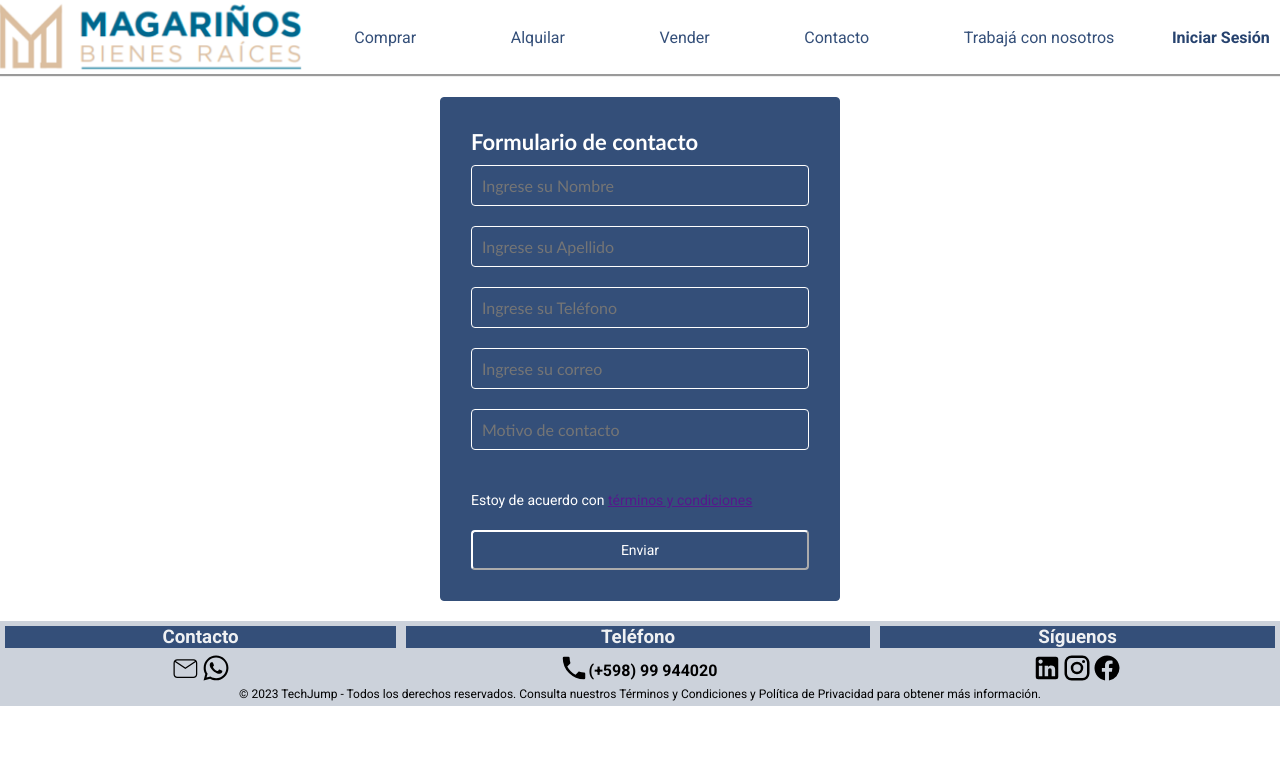
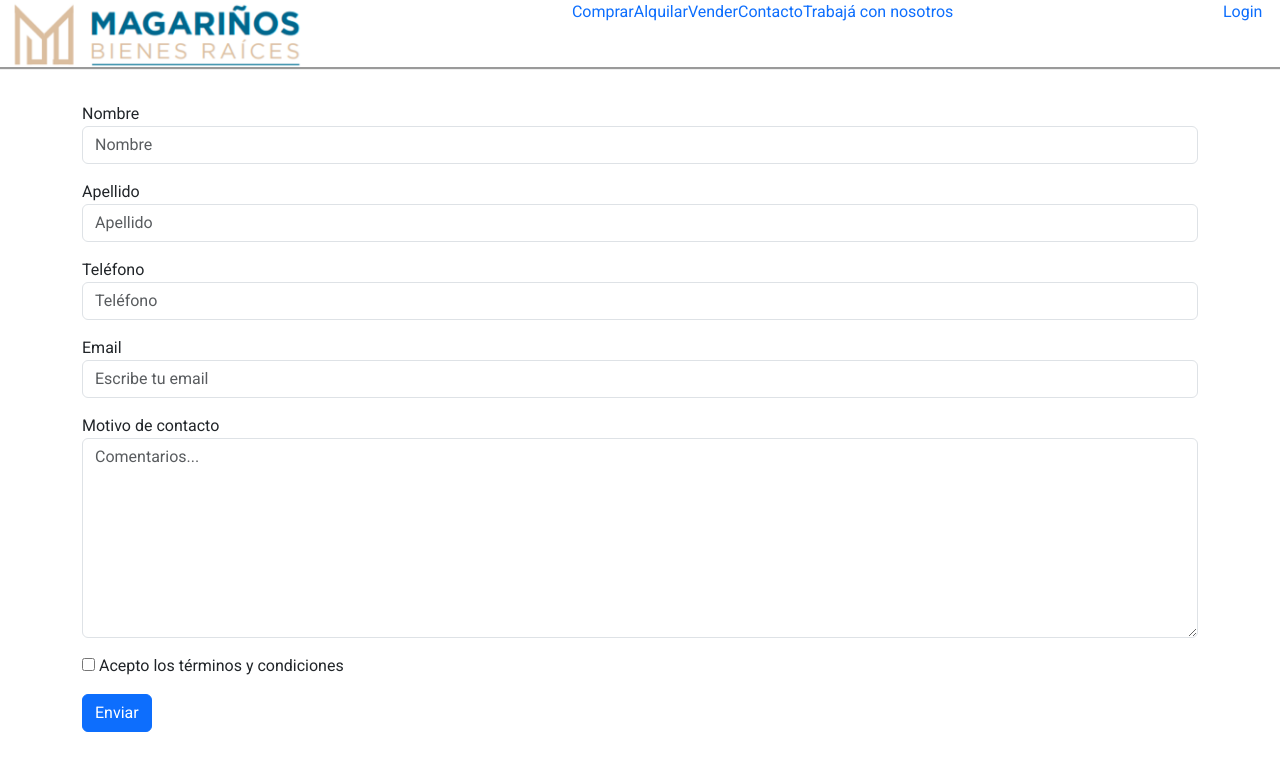
Before and after one commit to inicop/Comision-39385-Magarinos, a plain HTML site: page pages/contacto.html in a window 1280 px wide. Drawn offline with nearby package versions, Linux system fonts and the light colour scheme.

Commit message:
Bootstrap Contacto

```diff
--- a/css/style.css
+++ b/css/style.css
@@ -50,7 +50,8 @@
 
 .navbar li a {
     text-decoration: none;
-    color: #344f79
+    color: #344f79;
+    align-items: center;
 }
 
 
@@ -357,7 +358,7 @@ main div h2 {
 }
 
 /* Comienza HTML Contacto con nosotros =======================================================================*/
-.formContacto {
+/* .formContacto {
     width: 400px;
     padding: 30px;
     border: #344f79 solid 1px;
@@ -428,7 +429,7 @@ main div h2 {
 
 .botonContactar:hover {
     background-color: #6b778a;
-}
+} */
 
 main {
     align-items: center;
@@ -615,7 +616,14 @@ main {
     font-size: auto;
 }
 
+ul{
+    list-style: none;
+}
 
+a{
+    text-decoration: none;
+    color: dark;
+}
 
 /* ==============================================MEDIA QUERY=========================================== */
 
@@ -635,9 +643,6 @@ main {
         width: 200px;
     }
 
-    .inicio li a {
-        font-size: 12px;
-    }
 
     .inicio {
         display: none;
@@ -684,8 +689,7 @@ main {
     }
 
     .navbar li {
-        font-size: 12px;
-        margin: 5px;
+        font-size: 12;
     }
 
     .inicio {
@@ -767,7 +771,6 @@ main {
         border-radius: 5px;
         padding: 2px 2px;
 
-
     }
 
 
--- a/pages/contacto.html
+++ b/pages/contacto.html
@@ -5,13 +5,13 @@
     <meta charset="UTF-8">
     <meta http-equiv="X-UA-Compatible" content="IE=edge">
     <meta name="viewport" content="width=device-width, initial-scale=1.0">
-    <title>Contacto</title>
+    <title>Document</title>
+    <link href="https://cdn.jsdelivr.net/npm/bootstrap@5.3.0-alpha3/dist/css/bootstrap.min.css" rel="stylesheet"
+        integrity="sha384-KK94CHFLLe+nY2dmCWGMq91rCGa5gtU4mk92HdvYe+M/SXH301p5ILy+dN9+nJOZ" crossorigin="anonymous">
     <link rel="stylesheet" href="../css/style.css">
-    <link rel="shortcut icon" href="../asset/icons/icono.png" type="image/x-icon">
 </head>
 
-<body>
-    <header class="header">
+<!-- <header class="header">
     <div>
         <a class="enlace" href="../index.html">
             <img src="../asset/img/LOGO.png" alt="Logo Web">
@@ -31,71 +31,93 @@
             <li><a href="../pages/tabajaConNosotros.html">Iniciar Sesión</a></li>
         </ul>
     </div>
-    </header>
-    <main>
-        <section class="formContacto">
-            <h3>Formulario de contacto</h3>
-            <input class="campos" type="text" name="nombres" id="nombres" placeholder="Ingrese su Nombre">
-            <input class="campos" type="text" name="apellidos" id="apellidos" placeholder="Ingrese su Apellido">
-            <input class="campos" type="text" name="telefono" id="telefono" placeholder="Ingrese su Teléfono">
-            <input class="campos" type="email" name="correo" id="correo" placeholder="Ingrese su correo">
-            <input class="campos" type="text" name="motivo" id="motivo" placeholder="Motivo de contacto">
-            <p> Estoy de acuerdo con <a href=""> términos y condiciones</p>
-            <a href="../index.html"><input class="boton" type="submit" Value="Enviar"></a>
-        </section>
-    </main>
-    <footer class="footer">
-        <div>
-            <h3>Contacto</h3>
-            <ul class="contacto">
-                <li>
-                    <a href="https://www.gmail.com/" target="_blank">
-                        <img src="../asset/icons/email.svg" alt="Email">
+</header> -->
+
+<body>
+    <header class="container-fluid text-center">
+        <div class="row text-center">
+            <div class="col-3">
+                <a class="enlaceContactos" href="../index.html">
+                    <img src="../asset/img/LOGO.png" class="img-fluid" alt="Logo Web">
                 </a>
-                </li>
-                <li>
-                    <a href="https://wa.me/59899944020/?text=Escribinos%20tu%20consulta." target="_blank">
-                        <img src="../asset/icons/whatsapp.svg" alt="whatsapp">
-                    </a>
-                </li>
+            </div>
+            <nav class="col-8">
+                <ul class="d-flex justify-content-center">
+                    <li><a href="../pages/comprar.html">Comprar</a></li>
+                    <li><a href="../pages/alquilar.html">Alquilar</a></li>
+                    <li><a href="../pages/vender.html">Vender</a></li>
+                    <li><a href="../pages/contacto.html">Contacto</a></li>
+                    <li><a href="../pages/tabajaConNosotros.html">Trabajá con nosotros</a></li>
+                </ul>
+            </nav>
+            <div class=" col-1 d-flex justify-content-center">
+                <ul class="inicioContacto">
+                    <li><a href="../pages/tabajaConNosotros.html">Login</a></li>
                 </ul>
             </div>
-        <div>
-            <h3>Teléfono </h3>
-            <ul class="phone">
-                <li>
-                    <img src="../asset/icons/phone.svg" alt="Phone">
-                </li>
-                <li>
-                    <strong>(+598) 99 944020</strong>
-                </li>
-            </ul>
         </div>
-        <div>
-            <h3>Síguenos</h3>
-            <ul class="seguinos">
-                <li>
-                    <a href="https://www.linkedin.com/" target="_blank">
-                        <img src="../asset/icons/linkedin.svg" alt="Lnkedin">
-                    </a>
-                </li>
-                <li>
-                    <a href="https://www.instagram.com/" target="_blank">
-                        <img src="../asset/icons/instagram.svg" alt="Instagram">
-                    </a>
-                </li>
-                <li>
-                    <a href="https://www.facebook.com/" target="_blank">
-                        <img src="../asset/icons/facebook.svg" alt="Facebook">
-                    </a>
-                </li>
-            </ul>
+    </header>
+
+    <main>
+        <div class="container">
+
+            <form class="row g-3 mt-3">
+
+                <div class="col-12">
+                    <label for="nombreInput" class="form-lable">Nombre</label>
+                    <input type="text" class="form-control" id="nombreInput" placeholder="Nombre">
                 </div>
-        <div class="derechos">
-            <h2>© 2023 TechJump - Todos los derechos reservados. Consulta nuestros Términos y Condiciones y
-                Política de Privacidad para obtener más información.</h2>
+
+                <div class="col-12">
+                    <label for="apellidoInput" class="form-lable">Apellido</label>
+                    <input type="text" class="form-control" id="apellidoInput" placeholder="Apellido">
                 </div>
+
+                <div class="col-12">
+                    <label for="telefonoInput" class="form-lable">Teléfono</label>
+                    <input type="text" class="form-control" id="telefonoInput" placeholder="Teléfono">
+                </div>
+
+                <div class="col-12 mb-30">
+                    <label for="e-mail" class="form-lable">Email</label>
+                    <input type="text" class="form-control" id="e-mail" placeholder="Escribe tu email">
+                </div>
+
+                <div class="col-12">
+                    <label for="motivoContacto">Motivo de contacto</label>
+                    <textarea class="form-control" placeholder="Comentarios..." id="motivoContacto"
+                        style="height: 200px"></textarea>
+                </div>
+
+                <div class="col-12">
+                    <div class="form-Check">
+                        <input type="checkbox" id="terminosCondiciones" class="form-check-iput">
+                        Acepto los términos y condiciones
+                    </div>
+
+                </div>
+
+                <div class="col-12">
+                    <button type="submit" class="btn btn-primary"> Enviar</button>
+
+
+                </div>
+
+            </form>
+        </div>
+
+    </main>
+
+    <footer>
+
     </footer>
+
+    <script src="https://cdn.jsdelivr.net/npm/@popperjs/core@2.11.7/dist/umd/popper.min.js"
+        integrity="sha384-zYPOMqeu1DAVkHiLqWBUTcbYfZ8osu1Nd6Z89ify25QV9guujx43ITvfi12/QExE"
+        crossorigin="anonymous"></script>
+    <script src="https://cdn.jsdelivr.net/npm/bootstrap@5.3.0-alpha3/dist/js/bootstrap.min.js"
+        integrity="sha384-Y4oOpwW3duJdCWv5ly8SCFYWqFDsfob/3GkgExXKV4idmbt98QcxXYs9UoXAB7BZ"
+        crossorigin="anonymous"></script>
 </body>
 
 </html>
```
Lines whose indentation alone changed are shown as unchanged.
